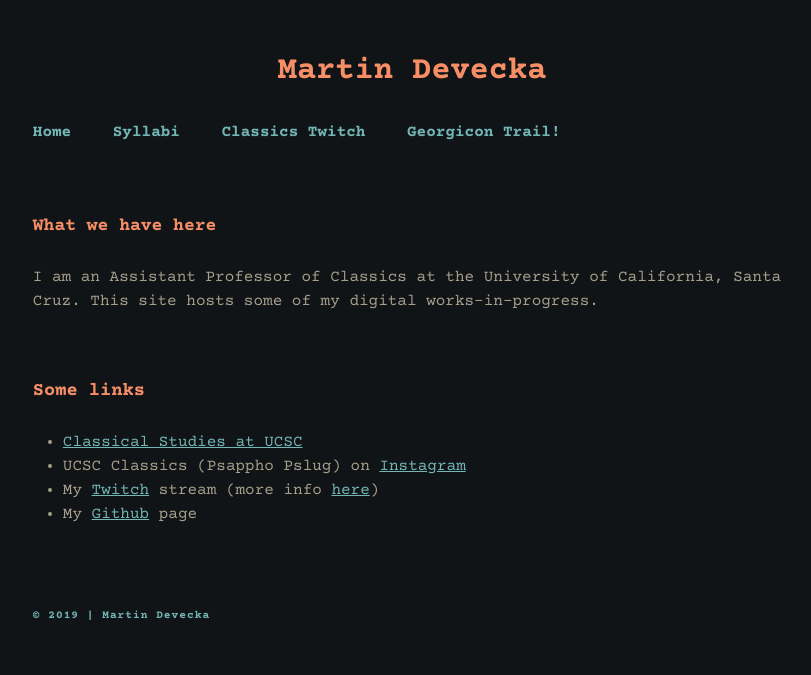
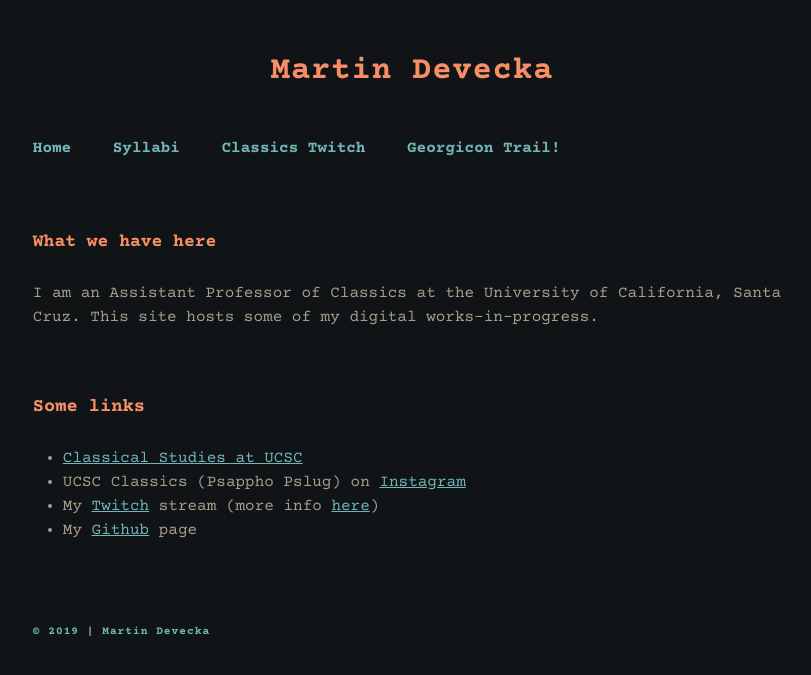
Before and after one commit to TheSquareProfessor/TheSquareProfessor.github.io, a Jekyll site: the page built from index.html, in a window 1280 px wide. Shown: the top 675 px of the page, without its empty margins (228-1039 px from the left). Built offline with Jekyll 4.4.1, drawn with Linux system fonts in a browser that asks for light colours; the list of posts is cut into pages by our own code.

Commit message:
Tweaks
padding above nav from 3 to 4 rem
increase name spacing slightly

```diff
--- a/assets/css/custom.css
+++ b/assets/css/custom.css
@@ -20,6 +20,7 @@ header {
 header * {
 	color: #f78e66 !important;
 	font-size: 2rem !important;
+	letter-spacing: 1px;
 }
 
 /* nav */
@@ -27,7 +28,7 @@ header * {
 nav {
 	margin-left: 20%;
 	margin-right: 20%;
-	padding-top: 3rem;
+	padding-top: 4rem;
 	line-height: 2rem;
 }
 
```
